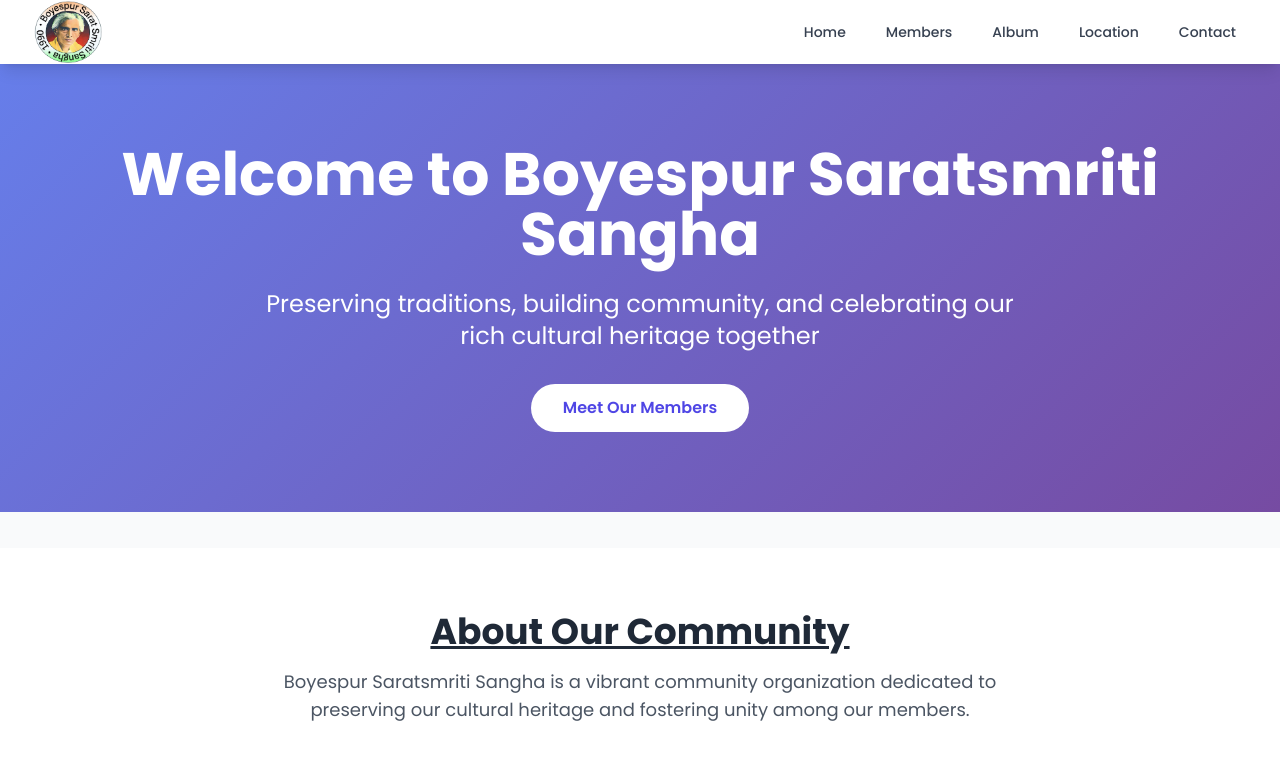
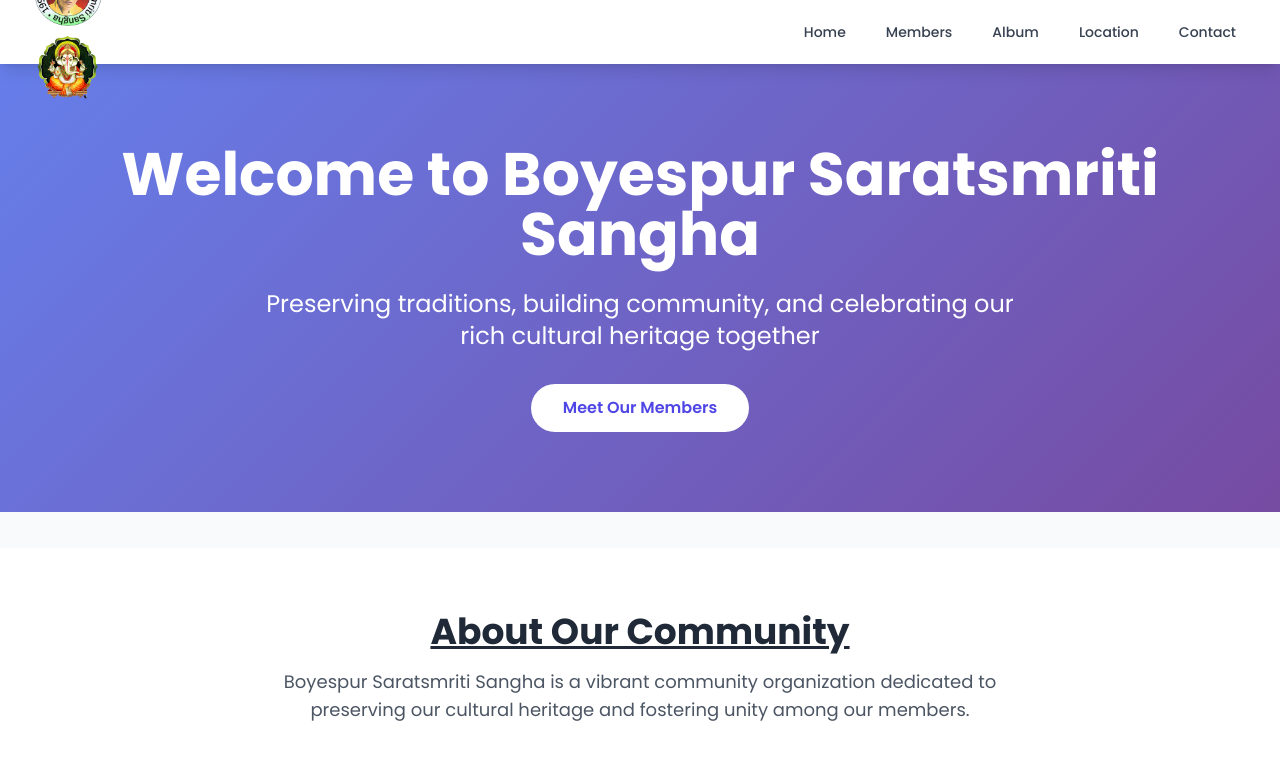
Before and after one commit to Pradhan721429/Boyespur-Saratsmriti-Sangha.web, a plain HTML site: page index.html in a window 1280 px wide. Shown: the top 769 px of the page. Drawn offline with nearby package versions, Linux system fonts and the light colour scheme; files whose address does not match are found by name.

Commit message:
Update index.html

```diff
--- a/index.html
+++ b/index.html
@@ -47,6 +47,7 @@
                 <div class="flex items-center">
                     <div class="flex-shrink-0">
                          <img src="Screenshot_2025-08-10_112606-removebg-preview.png" style="top:0px; left:0px; width:70px; ">
+						<img src="D:\Web photo Boyespur\Ganesh ji.png" style="float:middle" width="75px">
                     </div>
                 </div>
                 <div class="hidden md:block">
```
